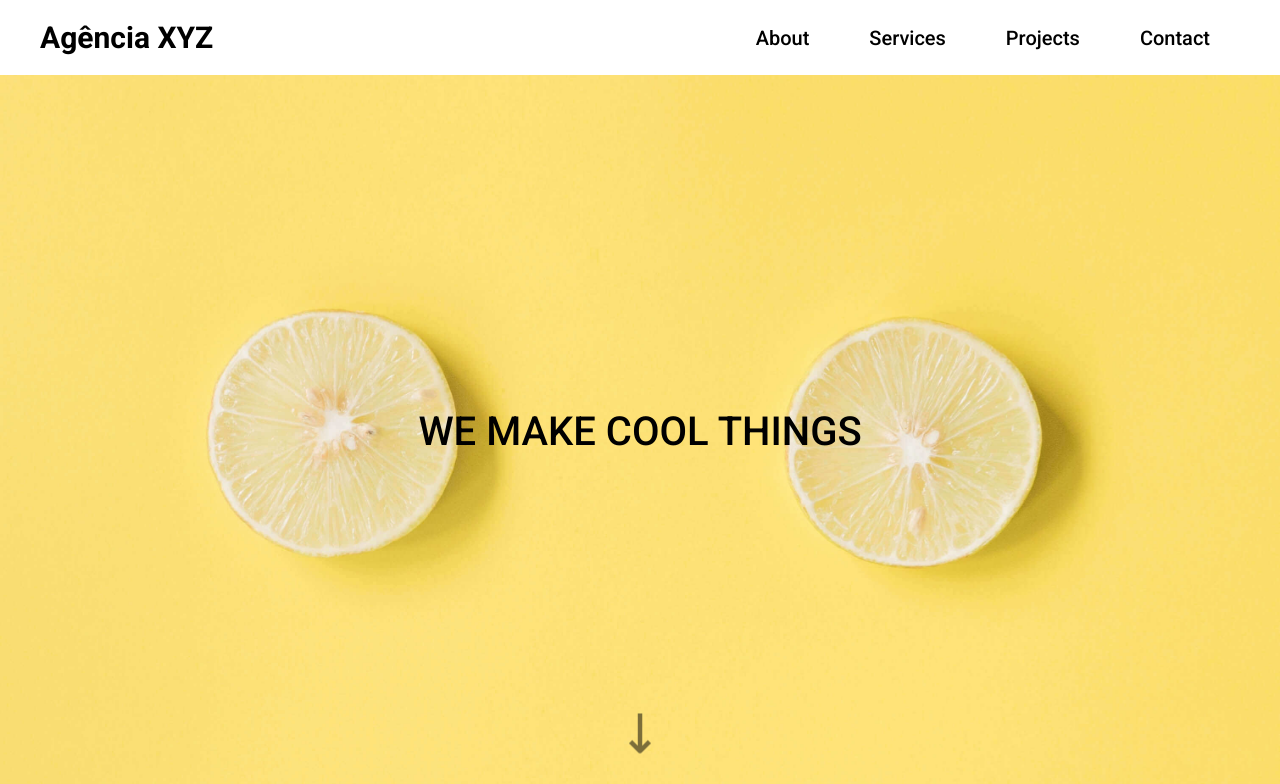
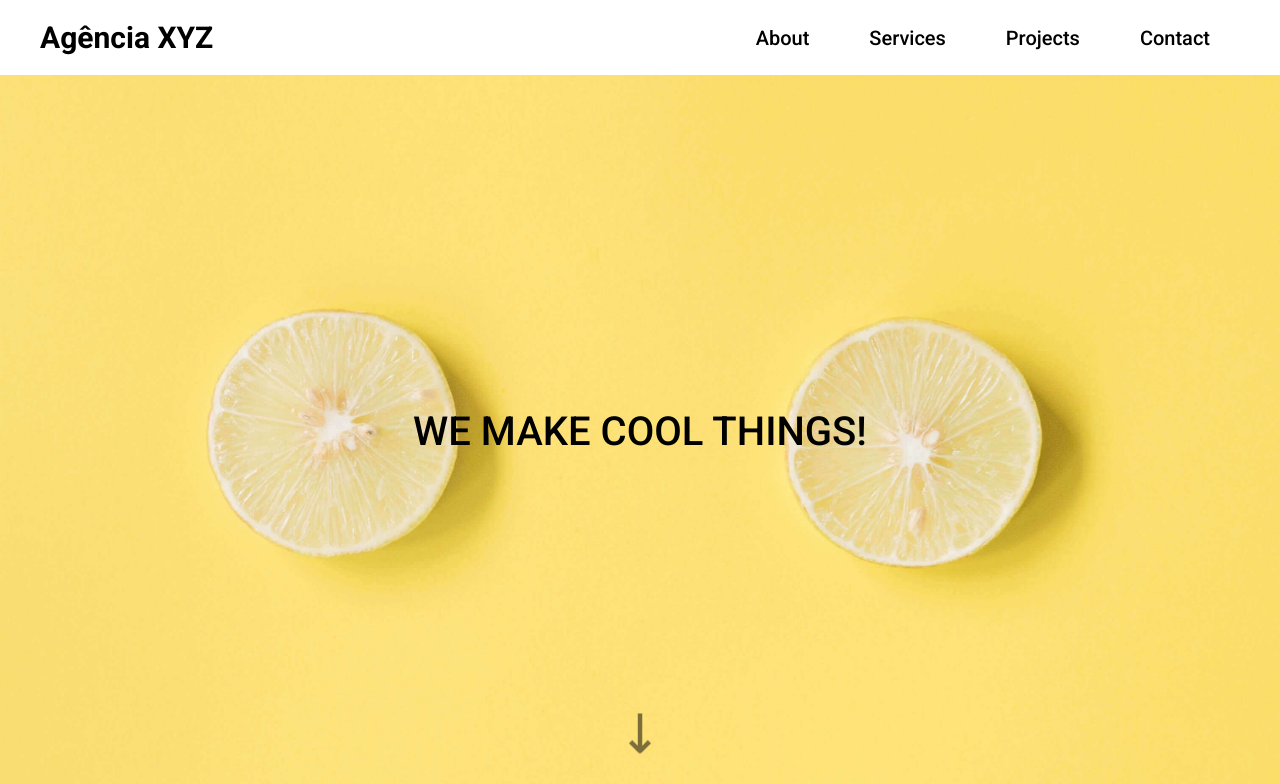
Before and after one commit to FilipeLuizPO/landing-page-com-grid, a plain HTML site: page index.html in a window 1280 px wide. Shown: the top 784 px of the page. Drawn offline with Linux system fonts and the light colour scheme.

Commit message:
ponto final

```diff
--- a/index.html
+++ b/index.html
@@ -44,7 +44,7 @@
         </div>
     </header>
     <section class="hero">
-        <h2>We make cool things</h2>
+        <h2>We make cool things!</h2>
     </section>
     <section class="about" id="about">
         <div class="item">
```
